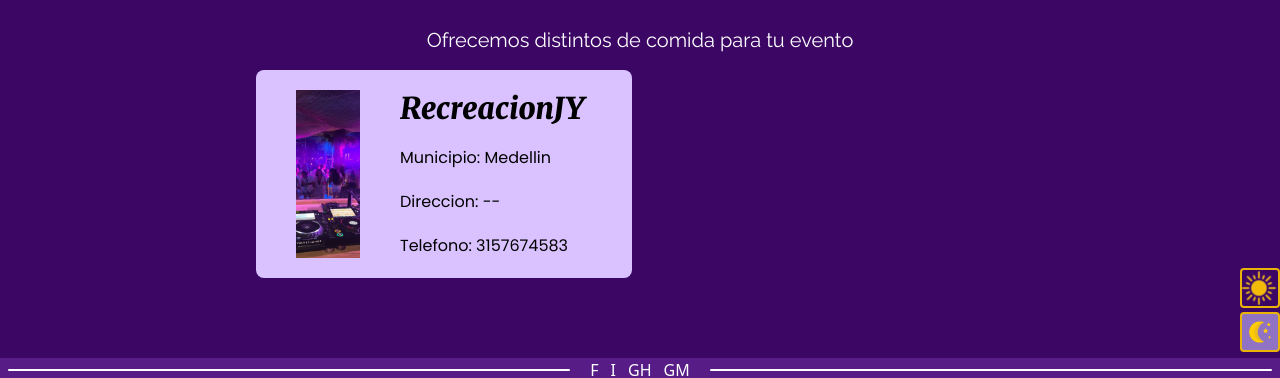
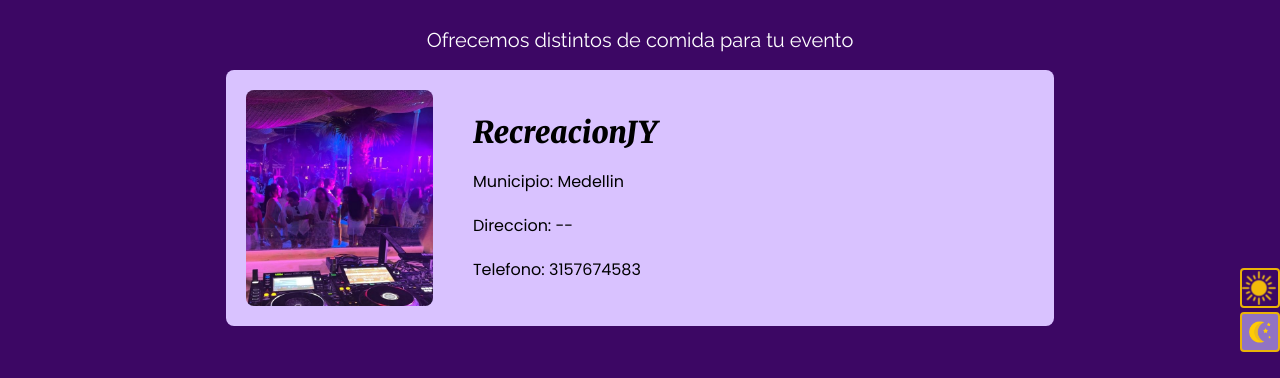
Before and after one commit to albust2005/bloomsterly, a React (Vite) app: page /servicio/Alimentacion in a window 1280 px wide. Shown: the part 368-746 px from the top of the page. Built offline with nearby package versions, Linux system fonts and the light colour scheme.

Commit message:
componente NotFound para paginas vacias

```diff
--- a/src/components/Index.jsx
+++ b/src/components/Index.jsx
@@ -28,7 +28,7 @@ export function LandingPage() {
 
       {/*Seccion Nosotros*/}
 
-      <div className="flex flex-col gap-16 xl:gap-32">
+      <div className="flex flex-col items-center gap-16 xl:gap-32">
 
         <section className="h-full xl:flex gap-5 px-10 md:px-16 lg:px-24 2xl:px-64 mb-3">
 
--- a/src/components/ServicioEspecifico.jsx
+++ b/src/components/ServicioEspecifico.jsx
@@ -5,29 +5,36 @@ import { empresas } from "./db/empresas.js"
 import { Layaout } from "./templates/Layaout.jsx"
 import { FirtsTitle } from "./titles/FirtsTitle.jsx"
 import { EmpresaCards } from "./templates/EmpresaCard.jsx"
+import { NotFound } from "./templates/NotFound.jsx"
+
 
 export function ServicioEspecifico() {
     const { name } = useParams()
 
+    //encontramos la informacion del pedido seleccionado
     const servicio = servicios.find((servicio) => servicio.nombre === name)
-
-    // Encontrar empresas que contienen el servicio por su UUID
+    //buscamos que empresa contiene el uuid del servicio
+    //nos devuelve un array con las empresas que coinciden
     const empresasConServicio = empresas.filter((empresa) => {
         return empresa.servicios.includes(servicio.uuid)
     })
 
-    console.log(empresasConServicio)
-
+    //mostramos las empresas por pantalla haciendo mapenado el array que las contiene
+    //y renderizamos el componente EmpresaCards que contiene la estructura
     return (
         <Layaout>
-            <section className="flex gap-4 flex-col">
+            <section className="flex gap-4 flex-col items-center">
                 <FirtsTitle
                     title={name}
                     descripcion={servicio.descripcion}
                 />
-                <section className="columns-2 mx-36 md:mx-44 lg:mx-52 xl:mx-64">
-                    {empresasConServicio.map(empresa => (
-                        <div key={empresa.id} className=" ">
+                <section className="flex items-center">
+                    {
+
+                        empresasConServicio.length === 0
+                            ? <NotFound razon="empresas"/>
+                            : empresasConServicio.map(empresa => (
+                                <div key={empresa.uuid} className=" ">
                                     <EmpresaCards
                                         img={empresa.logo}
                                         empresa={empresa.nombre}
@@ -36,7 +43,9 @@ export function ServicioEspecifico() {
                                         telefono={empresa.telefono}
                                     />
                                 </div>
-                    ))}
+                            ))
+
+                    }
                 </section>
 
             </section>
--- a/src/components/db/empresas.js
+++ b/src/components/db/empresas.js
@@ -1,6 +1,9 @@
+//remplazar este objeto por los servicios que se encuentran en la base de datos
+//remplazar el id por un uuid generado
+
 export const empresas = [
     {
-        id: "e111",
+        uuid: "e111",
         nombre: "RecreacionJY",
         logo: "../src/assets/img_servicios/musica_servicio.jpg",
         descripcion: "Hacemos que tus ocaciones espaciales sean innolvidables, celebra con nostros",
@@ -25,7 +28,7 @@ export const empresas = [
         ],
     },
     {
-        id: "e112",
+        uuid: "e112",
         nombre: "Los lirios",
         logo: "",
         descripcion: "Hacemos que tus ocaciones espaciales sean innolvidables, celebra con nostros",
--- a/src/components/templates/EmpresaCard.jsx
+++ b/src/components/templates/EmpresaCard.jsx
@@ -2,9 +2,9 @@ import PropTypes from 'prop-types'
 
 export function EmpresaCards({ img, empresa, municipio, direccion, telefono }) {
     return (
-        <section className="flex bg-empresa_card justify-between gap-10  rounded-lg py-5 px-10 max-h-64">
+        <section className="flex bg-empresa_card gap-10 rounded-lg py-5 px-5 max-h-64">
             <article className="w-1/4">
-                <img src={img} alt="imagen_empresa" className="w-full h-full aspect-auto object-cover"/>
+                <img src={img} alt="imagen_empresa" className="w-full h-full aspect-auto object-cover rounded-lg"/>
             </article>
             <article className="flex flex-col w-3/4 justify-center gap-5">
                 <h1 className="font-title text-3xl italic font-black ">
--- a/src/components/templates/Footer.jsx
+++ b/src/components/templates/Footer.jsx
@@ -9,7 +9,7 @@ export function Footer() {
                     <a href="">GH</a>
                     <a href="">GM</a>
                 </div>
-                <div className="bg-white border-white w-full h-0.5 rounded-sm m-2" ></div>
+                <div className="bg-white border-white w-full h-0.5 rounded-sm m-2"></div>
             </article>
             <article className="flex flex-col place-content-center m-auto items-center">
                 <h1 className="font-bloomsterly text-2xl text-white">BloomSterly</h1>
--- a/src/components/templates/Layaout.jsx
+++ b/src/components/templates/Layaout.jsx
@@ -8,7 +8,7 @@ export function Layaout({ children }) {
     return (
         <main
         className="bg-dark_theme flex flex-col gap-20 dark:bg-[radial-gradient(circle_at_center,_var(--tw-gradient-stops))]
-        from-[#F5E1CE] via-[#EEDAC7] to-[#83786D] h-max"
+        from-[#F5E1CE] via-[#EEDAC7] to-[#83786D] min-h-full min-w-full absolute"
         >
             <Header></Header>
             {children}
--- /dev/null
+++ b/src/components/templates/NotFound.jsx
@@ -0,0 +1,7 @@
+export function NotFound ({razon}){
+    return (
+        <div className="">
+            <h1 className="font-title text-white text-3xl">No se encontraron {razon}</h1>
+        </div>
+    )
+}
```
Lines whose indentation alone changed are shown as unchanged.
